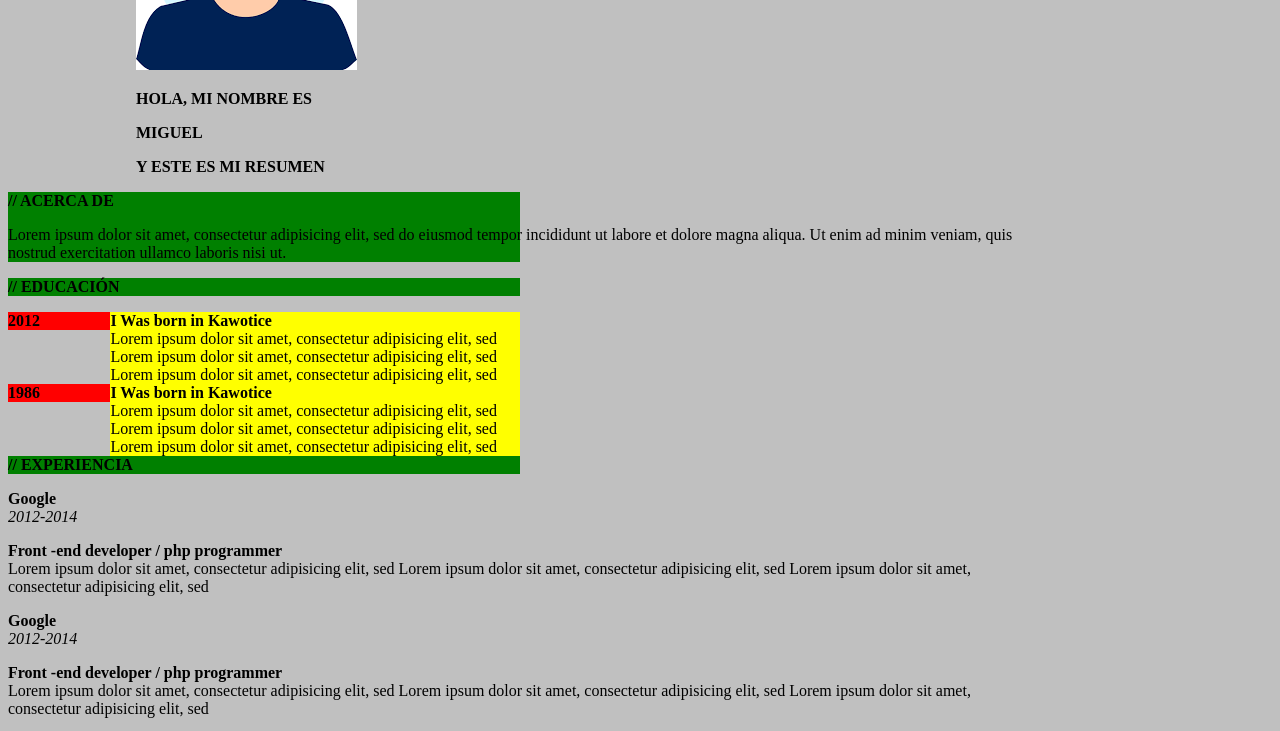
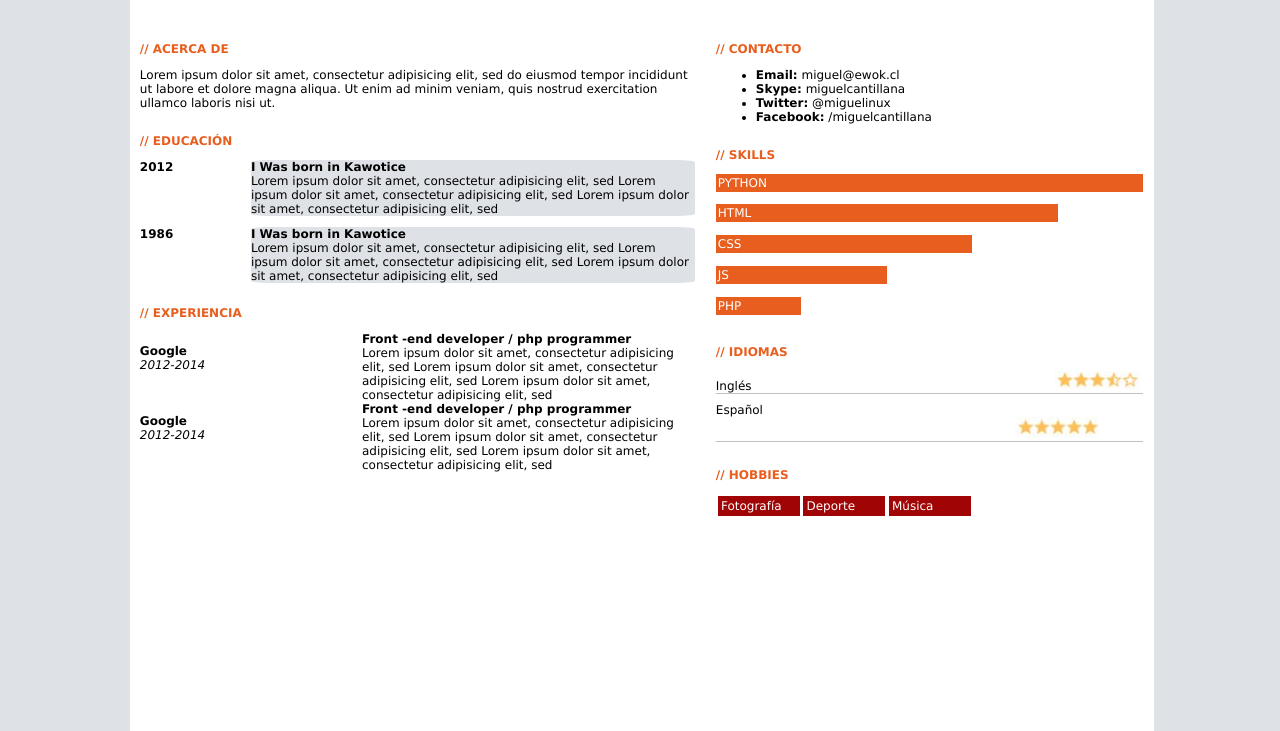
Before and after one commit to gvargas2/Ejercicio6, a website: page public/index.html in a window 1280 px wide. Shown: the part 166-897 px from the top of the page. Drawn offline with Linux system fonts and the light colour scheme.

Commit message:
commit martes

```diff
--- a/public/css/app.css
+++ b/public/css/app.css
@@ -1,77 +1,148 @@
 body {
-  background: silver;
-  width: 100%;
+  width: 99%;
   height: 100%;
+  background-color: #dee1e5;
+  font-family: verdana;
+  font-size: 12px;
 }
-
+.container {
+  margin: 0 auto;
+  height: 100vh;
+  width: 80vw;
+  background-color: white;
+}
 .header {
   width: 80vw;
+  clear: both;
   margin: 0 auto;
-  clear: both;
+  padding: 2%;
+  text-align: center;
 }
-
-.containerizq {
-  width: 48vw;
-  height: 100%;
+.nombre {
+  color: #e85e1e;
+}
+.header p {
+  display: inline-block;
+}
+.imagenperfil {
+  width: 10%;
+  height: 2%;
   margin: 0 auto;
-  -webkit-box-sizing: border-box;
-          box-sizing: border-box;
 }
-
-.containerder {
-  width: 32vw;
-  height: 100%;
-  margin: 0 auto;
+.imagenperfil img{
+  width: 100%;
+}
+ .container-1 {
+   width: 45vw;
+   height: 100%;
+   float: left;
+   padding:0 1%;
+   box-sizing: border-box;
+   background-color: white;
+   padding-bottom: 2%;
+ }
+ .educacion {
+   background-color: #dee1e5;
+   border-radius: 4%;
+   margin-bottom: 2%;
+ }
+ .container-2 {
+   width: 35vw;
+   height: 100%;
+   float: left;
+   padding: 0 1%;
+   box-sizing: border-box;
+   background-color: white;
+   padding-bottom: 4%;
+ }
+ .row {
+   clear: both;
+   box-sizing: border-box;
+ }
+ .col-md-5 {
+   width: 100%;
+   box-sizing: border-box;
+   float: left;
+ }
+ .col-md-4 {
+   width: 80%;
+   box-sizing: border-box;
+   float: left;
+ }
+ .col-md-3 {
+   width: 60%;
+   box-sizing: border-box;
+   float: left;
+ }
+ .col-md-2 {
+   width: 40%;
+   box-sizing: border-box;
+   float: left;
+ }
+ .col-md-1 {
+   width: 20%;
+   box-sizing: border-box;
+   float: left;
+ }
+ .col-md-offset-1{
+   margin-left: 20%;
+   box-sizing: border-box;
+ }
+ .col-md-1-experiencia{
+   width: 20%;
+   box-sizing: border-box;
+   float: left;
+ }
+.col-md-3-experiencia{
+  width: 60%;
+  box-sizing: border-box;
   float: left;
-  -webkit-box-sizing: border-box;
-          box-sizing: border-box;
 }
-
-p {
-  width: 80vw;
-}
-
-.row {
-  height: 100%;
-  clear: both;
-  width: 80vw;
-}
-
-.col-md-1 {
-  width: 10%;
-  float: left;
-  background-color: red;
-  -webkit-box-sizing: border-box;
-          box-sizing: border-box;
-}
-
-.col-md-2 {
-  width: 20%;
-  background-color: pink;
-  float: left;
-  -webkit-box-sizing: border-box;
-          box-sizing: border-box;
-}
-
-.col-md-3 {
-  width: 30%;
-  float: left;
-  background-color: blue;
-  -webkit-box-sizing: border-box;
-          box-sizing: border-box;
-}
-
-.col-md-4 {
-  width: 40%;
-  float: left;
-  background-color: yellow;
-  -webkit-box-sizing: border-box;
-          box-sizing: border-box;
-}
-
-.col-md-5 {
-  width: 50%;
-  background-color: green;
-  -webkit-box-sizing: border-box;
-          box-sizing: border-box;
-}
+ .skill {
+   background-color: #e85e1e;
+   color: white;
+   font-style: bold;
+   clear: both;
+   padding: 2px;
+   margin-bottom: 3%;
+ }
+ .idioma {
+   border-bottom: solid 1px silver;
+   margin-bottom: 2%;
+ }
+ .hobbies {
+   padding-top: 4%;
+ }
+ .idiomas {
+   padding-top: 4%;
+ }
+ .titulo {
+   color: #e85e1e;
+ }
+ .hobbie {
+   background-color: #a00404;
+   margin: 2%;
+   padding: 4%;
+   color: white;
+ }
+ .estrellas {
+   margin-left: 70%;
+   width: 20%;
+ }
+ @media(max-width: 600px){
+   .header {
+     font-size: 1em;
+   }
+   .container-1 {
+     width: 100%;
+     height: 111%;
+     clear: both;
+     font-size: 1.1em;
+   }
+   .container-2 {
+     clear: both;
+     width: 100%;
+     height: 100%;
+     font-size: 1.2em;
+   }
+ }
```
